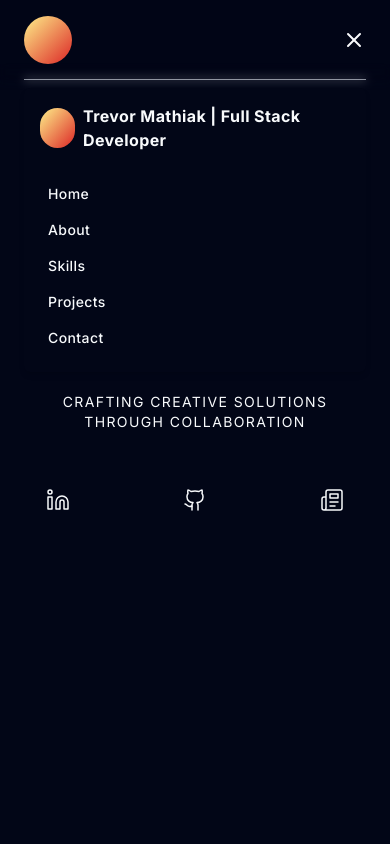
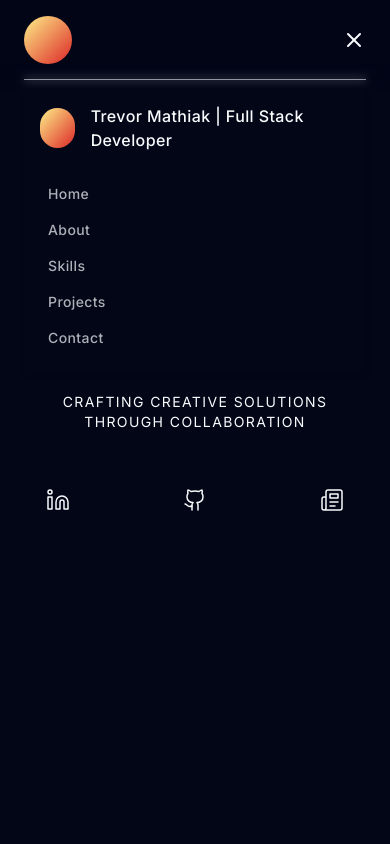
Before and after one commit to trroev/portfolio, a Next.js app: page / in a window 390 px wide. Both pictures are taken after a click on the button 354 px from the left and 39 px from the top of the page. Shown: the top 844 px of the page. Built offline with nearby package versions, Linux system fonts and the light colour scheme.

Commit message:
Updated MobileNav and added tailwindcss-animate

```diff
--- a/package.json
+++ b/package.json
@@ -29,6 +29,7 @@
     "autoprefixer": "^10.4.14",
     "postcss": "^8.4.24",
     "tailwindcss": "^3.3.2",
+    "tailwindcss-animate": "^1.0.6",
     "typescript": "^5.0.2"
   }
 }
--- a/src/components/MobileNav.tsx
+++ b/src/components/MobileNav.tsx
@@ -23,19 +23,16 @@ const MobileNav: FC<MobileNavProps> = ({ items, onClose }) => {
   return (
     <div className="fixed inset-0 top-16 z-50 grid h-[calc(100vh-4rem)] grid-flow-row auto-rows-max overflow-auto p-6 pb-32 shadow-md animate-in slide-in-from-bottom-80 backdrop-blur-sm md:hidden">
       <div className="relative z-20 grid gap-6 rounded-md bg-slate-950 p-4 shadow-md">
-        <Link
-          href="/"
-          className="flex items-center space-x-2 hover:underline"
-        >
-          <div className="w-10 h-10 rounded-full bg-gradient-to-br from-yellow-200 to-red-600 hover:scale-110 ease-in duration-300 cursor-pointer" />
-          <span className="font-bold">{siteConfig.title}</span>
+        <Link href="/" className="flex items-center space-x-4">
+          <div className="w-10 h-10 rounded-full bg-gradient-to-br from-yellow-200 to-red-600 cursor-pointer" />
+          <span className="font-medium">{siteConfig.title}</span>
         </Link>
         <nav className="grid grid-flow-row auto-rows-max text-sm">
           {items?.map((item, index) => (
             <Link
               key={index}
               href={item.href}
-              className="flex w-full items-center rounded-md p-2 text-sm font-medium hover:underline"
+              className="flex w-full items-center rounded-md p-2 text-sm text-slate-50/70 font-medium transition-colors hover:text-slate-100"
               onClick={handleLinkClick}
             >
               {item.title}
--- a/tailwind.config.js
+++ b/tailwind.config.js
@@ -20,5 +20,5 @@ module.exports = {
       cal: ["var(--cal-sans)", ...fontFamily.sans],
     },
   },
-  plugins: [],
+  plugins: [require("tailwindcss-animate")],
 };
```
Also changed, not shown: 1 other file (tests, documents, lock files or other folders).
